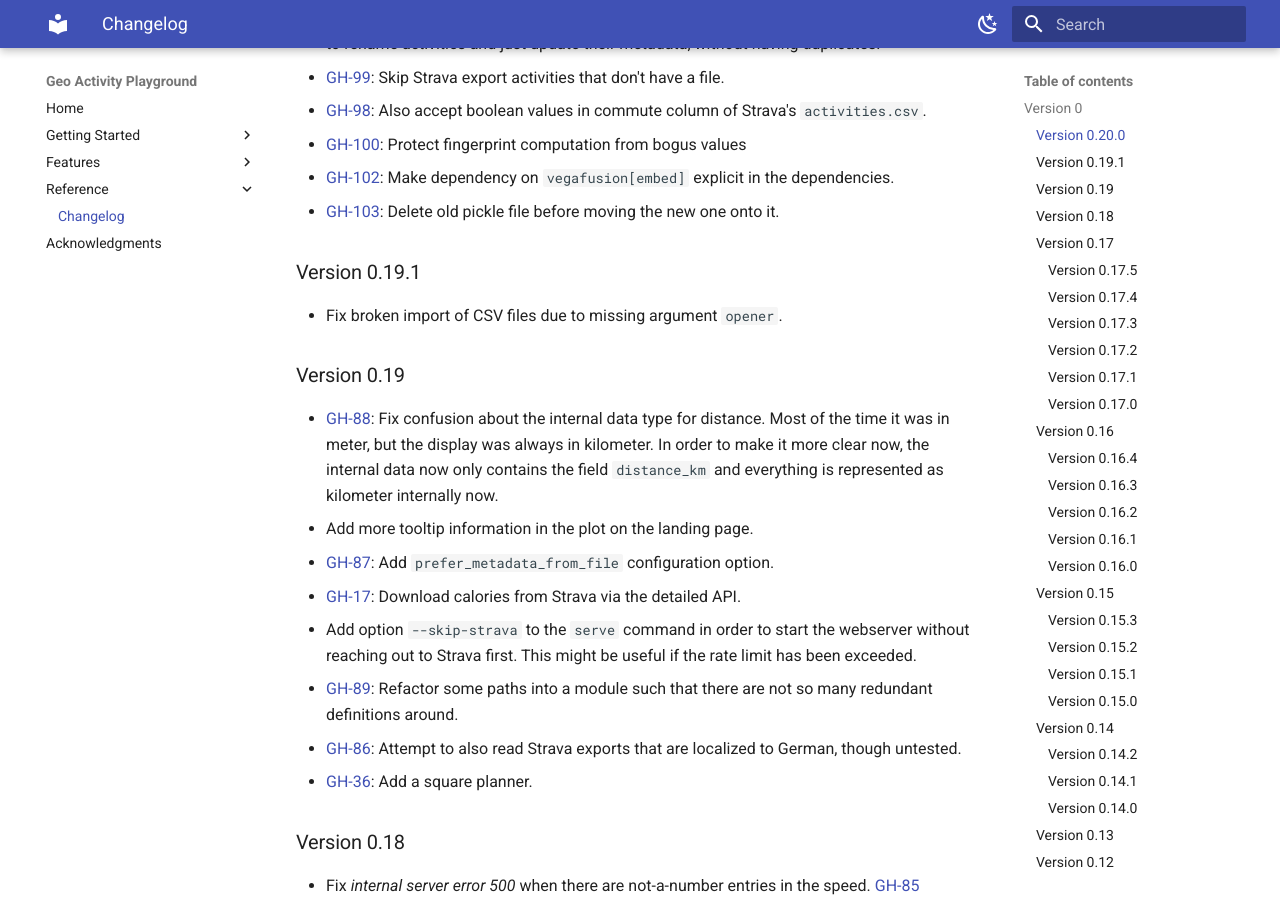
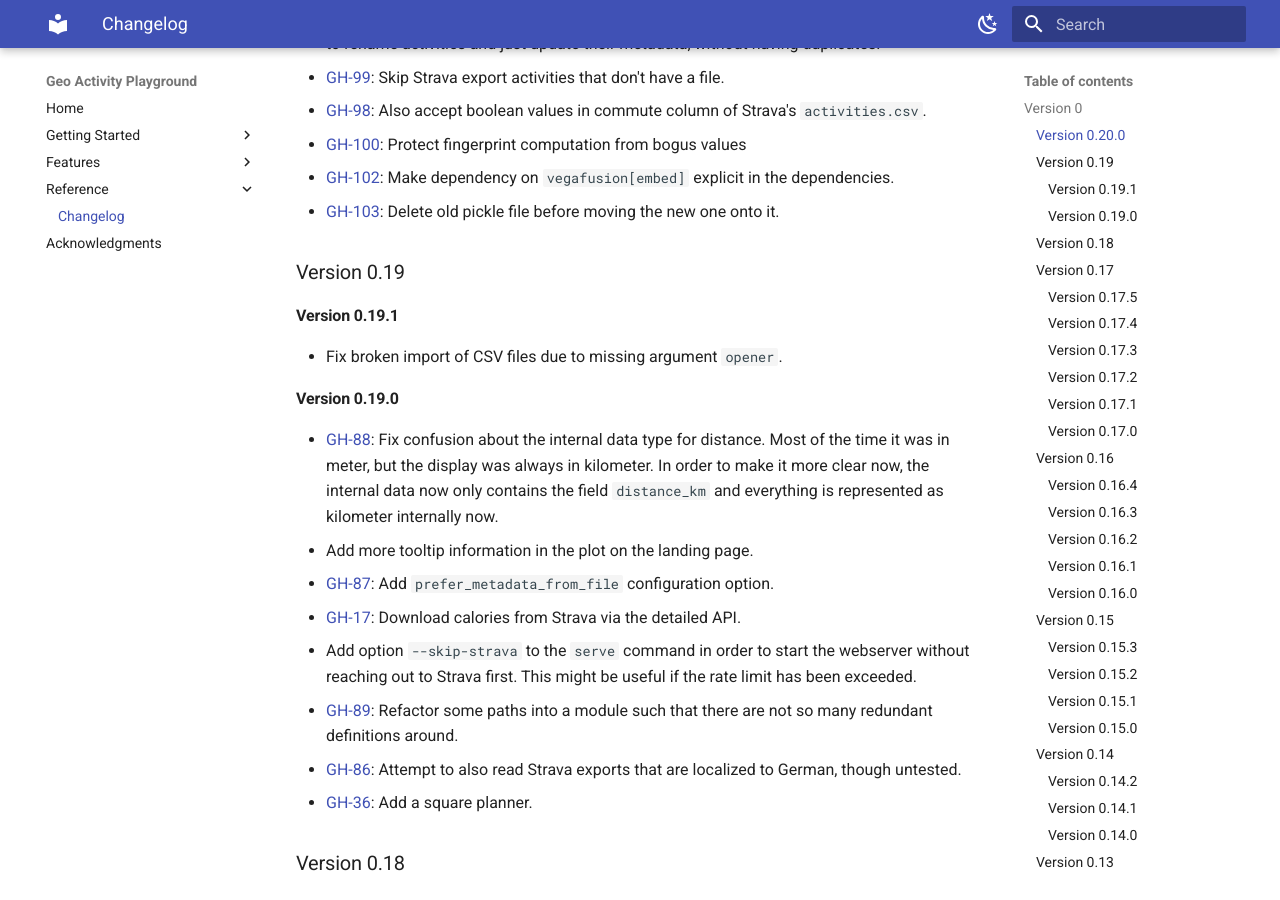
Before and after one commit to martin-ueding/geo-activity-playground, an MkDocs documentation site: the page built from docs/reference/changelog.md, in a window 1280 px wide and 900 px high, scrolled down 572 px. Built offline with MkDocs 1.6.1 and Material for MkDocs 9.7.7, drawn with Linux system fonts in a browser that asks for light colours.

Commit message:
Format changelog headings

```diff
--- a/docs/reference/changelog.md
+++ b/docs/reference/changelog.md
@@ -18,11 +18,13 @@ This is the pre-release series. Things haven't settled yet, so each minor versio
 - [GH-102](https://github.com/martin-ueding/geo-activity-playground/issues/102): Make dependency on `vegafusion[embed]` explicit in the dependencies.
 - [GH-103](https://github.com/martin-ueding/geo-activity-playground/issues/103): Delete old pickle file before moving the new one onto it.
 
-### Version 0.19.1
+### Version 0.19
+
+#### Version 0.19.1
 
 - Fix broken import of CSV files due to missing argument `opener`.
 
-### Version 0.19
+#### Version 0.19.0
 
 - [GH-88](https://github.com/martin-ueding/geo-activity-playground/issues/88): Fix confusion about the internal data type for distance. Most of the time it was in meter, but the display was always in kilometer. In order to make it more clear now, the internal data now only contains the field `distance_km` and everything is represented as kilometer internally now.
 - Add more tooltip information in the plot on the landing page.
```
